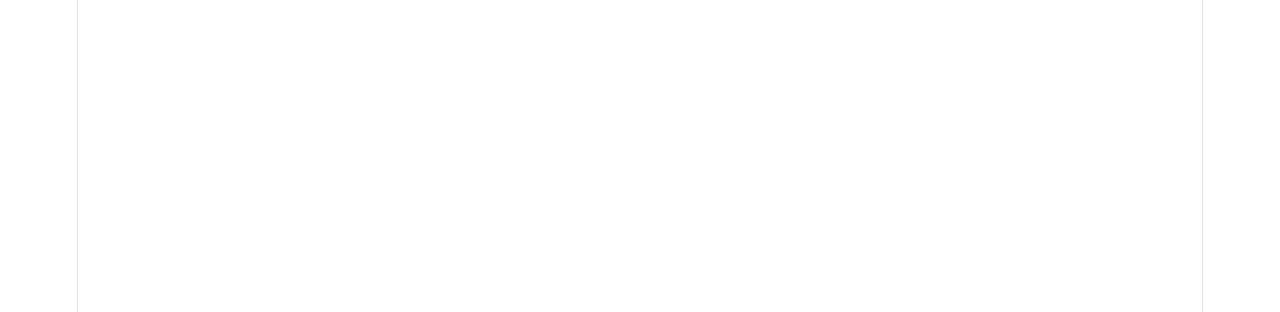
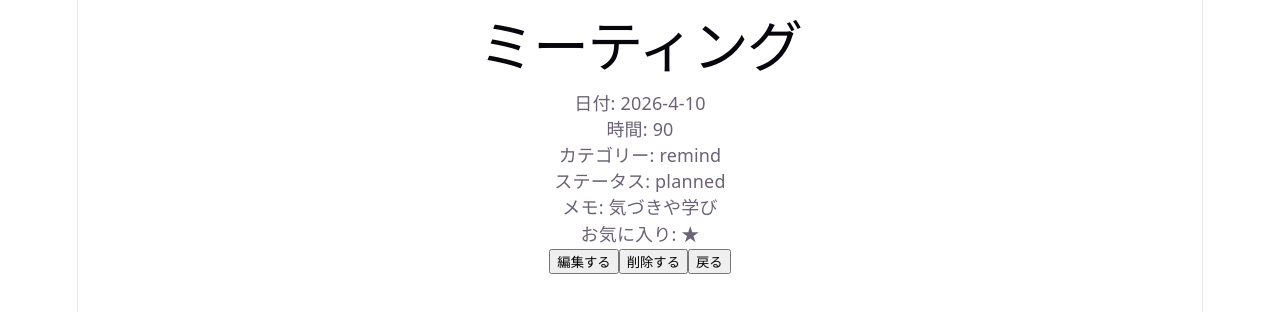
Before and after one commit to shotarokuroiwa/Learning-Log-Dashboard, a React (Vite) app: page /logs/1 in a window 1280 px wide. Shown: the top 312 px of the page. Built offline with nearby package versions, Linux system fonts and the light colour scheme.

Commit message:
feat: 詳細画面の実装

```diff
--- a/src/App.jsx
+++ b/src/App.jsx
@@ -34,7 +34,7 @@ return (
       <Route path="/" element={<Home logs={logs}/>}/>
       <Route path="/logs" element={<LogsListPage logs={logs} />}/>
       <Route path="/logs/new" element={<CreateLogPage setLogs={setLogs} />}/>
-      <Route path="/logs/:id" element={<LogDetailsPage logs={logs} />}/>
+      <Route path="/logs/:id" element={<LogDetailsPage logs={logs} setLogs={setLogs} />}/>
       <Route path="/logs/:id/edit" element={<LogEditPage logs={logs} setLogs={setLogs} />}/>
       <Route path="*" element={<NotFoundPage />}/>
     </Routes>
--- a/src/pages/LogDetailsPage.jsx
+++ b/src/pages/LogDetailsPage.jsx
@@ -1,5 +1,46 @@
-const LogDetailsPage = () => {
-    return
+import { useParams, useNavigate, Link } from 'react-router-dom'
+
+const LogDetailsPage = ({ logs, setLogs }) => {
+  const { id } = useParams();
+  const navigate = useNavigate();
+
+  const log = logs.find((log) => log.id === Number(id));
+
+  if (!log) {
+    return (
+      <div>
+        <p>ログが見つかりませんでした</p>
+        <Link to="/logs">一覧に戻る</Link>
+      </div>
+    );
+  }
+
+  const handleDelete = () => {
+    if (window.confirm("本当に削除しますか？")) {
+      setLogs((prev) => prev.filter((item) => item.id !== log.id));
+      navigate("/logs");
+    }
+  };
+
+  return (
+    <div>
+      <h1>{log.title}</h1>
+      <div className='detail-card'>
+        <p>日付: {log.date}</p>
+        <p>時間: {log.minutes}</p>
+        <p>カテゴリー: {log.category}</p>
+        <p>ステータス: {log.status}</p>
+        <p>メモ: {log.memo}</p>
+        <p>お気に入り: {log.favorite ? "★" : "☆" }</p>
+      </div>
+
+      <div className='actions'>
+        <button onClick={() => navigate(`/logs/${log.id}/edit`)}>編集する</button>
+        <button onClick={handleDelete}>削除する</button>
+        <button onClick={() => navigate(-1)}>戻る</button>
+      </div>
+    </div>
+  )
 }
 
 export default LogDetailsPage
```
